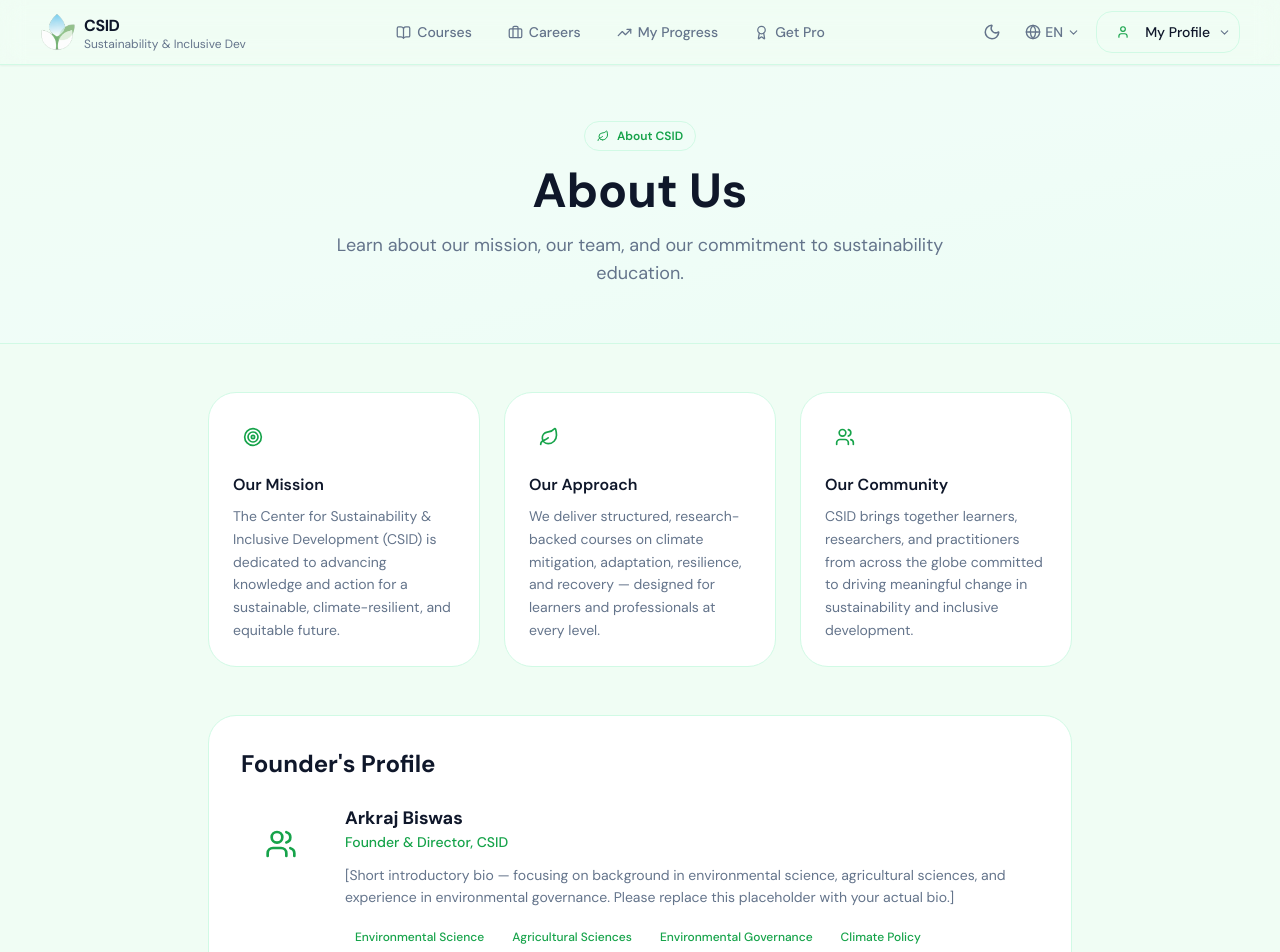
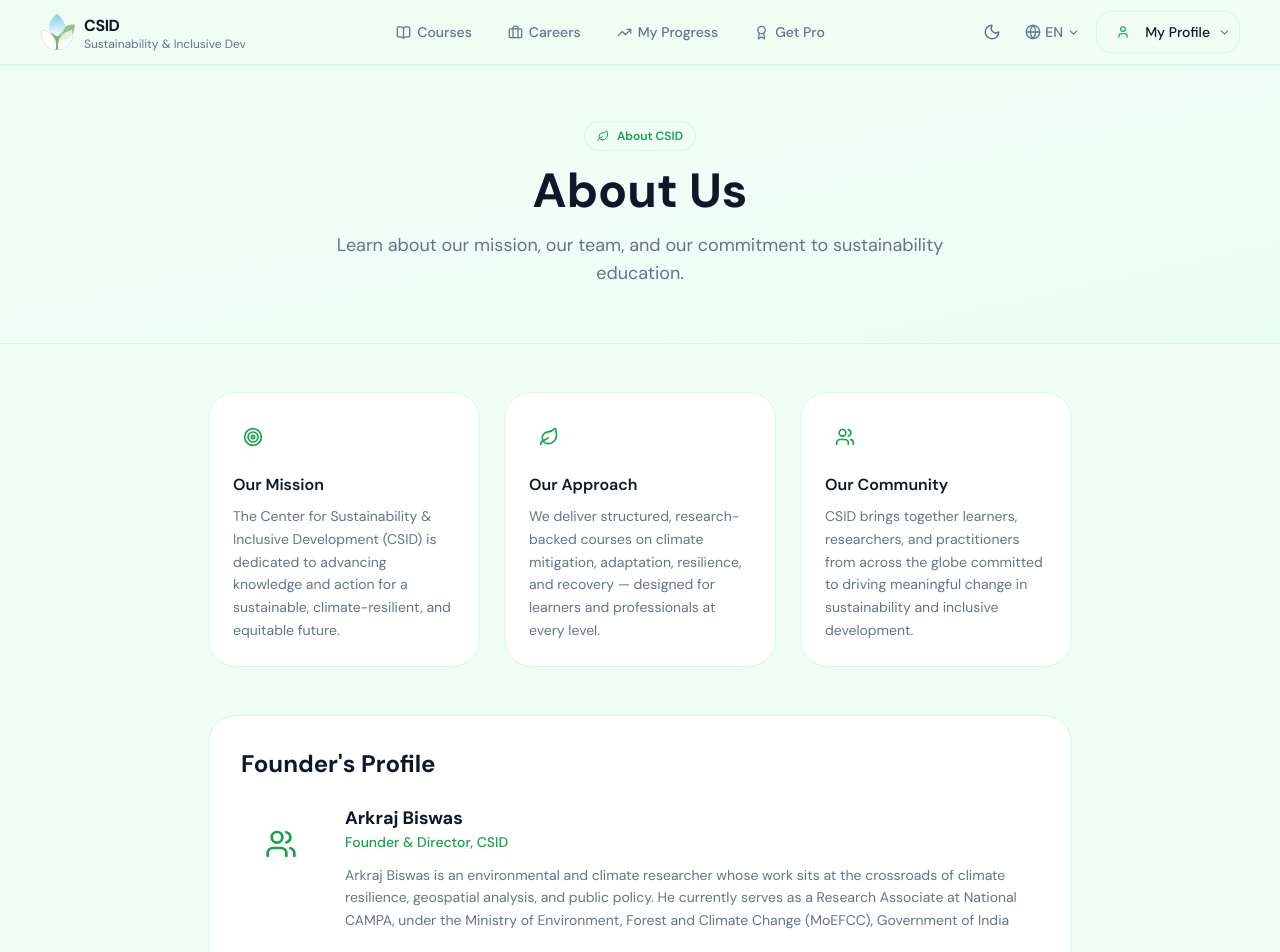
Before and after one commit to Arkraj7/csid, a Next.js app: page /about in a window 1280 px wide. Shown: the top 952 px of the page. Built offline with nearby package versions, Linux system fonts and the light colour scheme.

Commit message:
Visual Edit in Rocket

```diff
--- a/src/app/about/page.tsx
+++ b/src/app/about/page.tsx
@@ -52,8 +52,8 @@ export default function AboutPage() {
                   <p className="text-lg font-bold text-foreground">Arkraj Biswas</p>
                   <p className="text-sm text-primary font-medium">Founder &amp; Director, CSID</p>
                 </div>
-                <p className="text-sm text-muted-foreground leading-relaxed">
-                  [Short introductory bio — focusing on background in environmental science, agricultural sciences, and experience in environmental governance. Please replace this placeholder with your actual bio.]
+                <p className="text-sm text-muted-foreground leading-relaxed">Arkraj Biswas is an environmental and climate researcher whose work sits at the crossroads of climate resilience, geospatial analysis, and public policy. He currently serves as a Research Associate at National CAMPA, under the Ministry of Environment, Forest and Climate Change (MoEFCC), Government of India
+
                 </p>
                 <div className="flex flex-wrap gap-2 pt-1">
                   {['Environmental Science', 'Agricultural Sciences', 'Environmental Governance', 'Climate Policy']?.map((tag) =>
```
